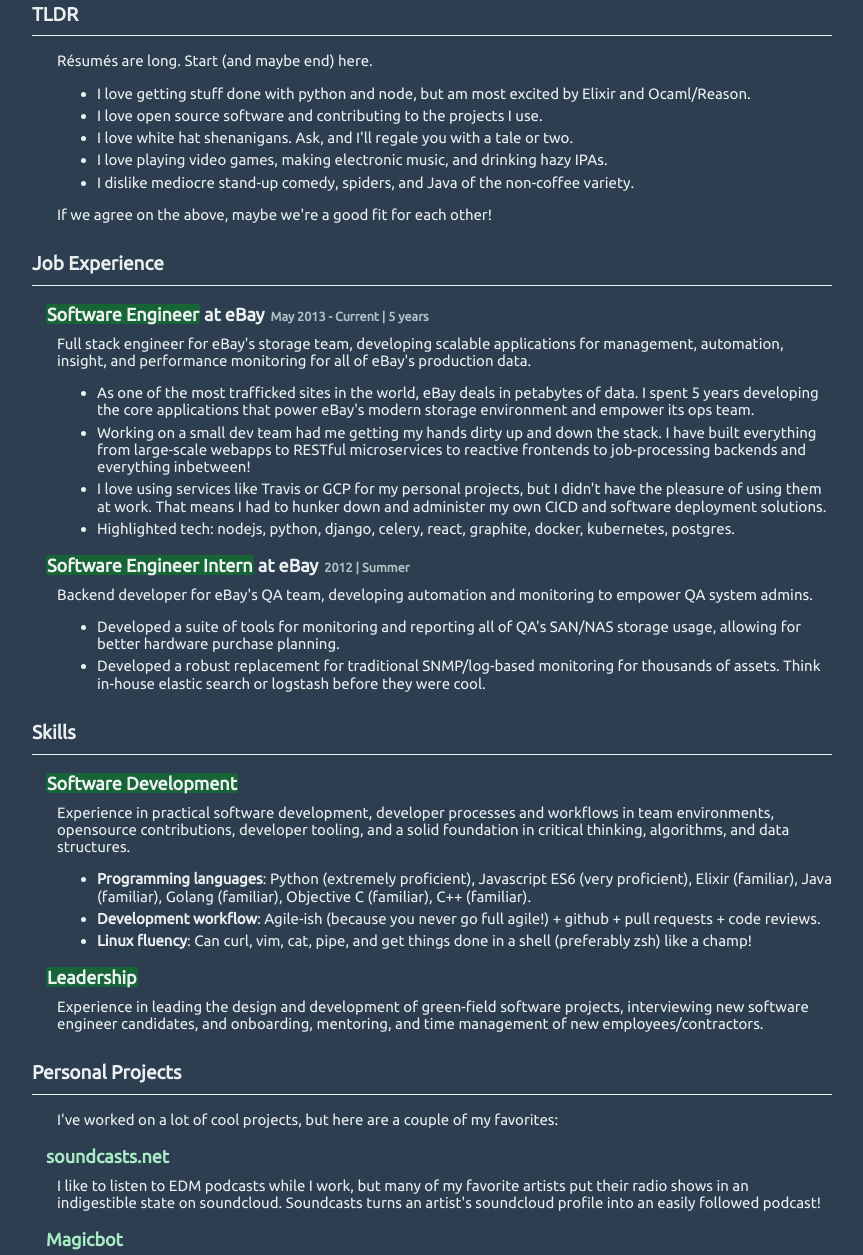
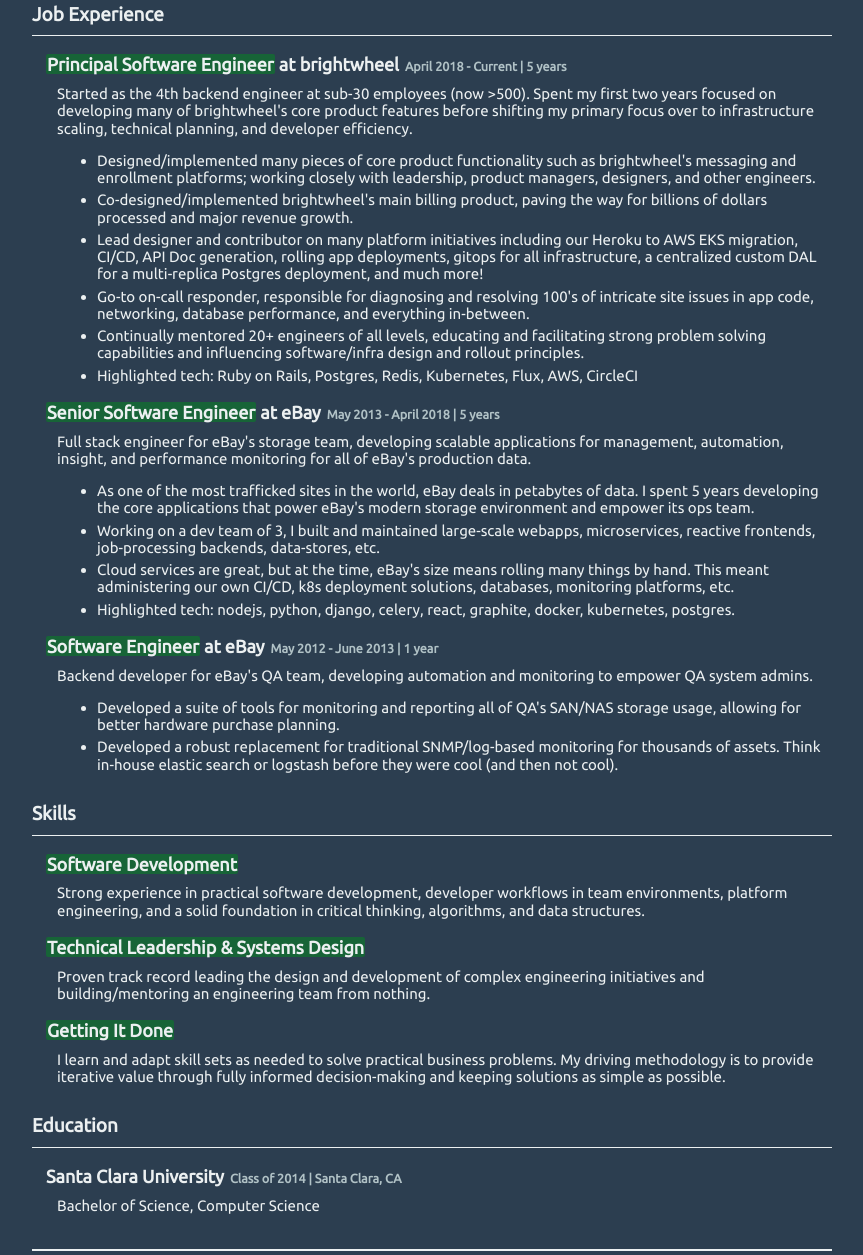
Before and after one commit to mmedal/website, a website: page html/resume/index.pug in a window 1280 px wide. Shown: the part 210-1465 px from the top of the page, without its empty margins (208-1071 px from the left). Drawn offline with nearby package versions, Linux system fonts and the light colour scheme; files that its build step writes are made by us from their sources; files whose address does not match are found by name; a web font is replaced by a local one.

Commit message:
Update resume

```diff
--- a/html/index.pug
+++ b/html/index.pug
@@ -4,11 +4,11 @@
 block content
   .home
     h2 Who am I?
-    p I'm Matt, a software engineer living in the Sunset district of San Francisco.
+    p I'm Matt, a principal software engineer currently living in the San Francisco Bay Area.
     h2 Where do I work?
-    p Currently, I write software to support and automate storage ops at eBay.
+    p For the past 5 years, I've been developing the best product in early education & growing an engineering team from startup to scale at brightwheel.
     h2 What else?
-    p Besides awesome software, I enjoy creating and listening to electronic music, everything related to craft beer, and the outdoors.
+    p Besides quality software, I enjoy spending time with my wife and daughter, playing video games, and everything related to craft beer/coffee.
     h2 Contact me!
     ul.contact
       li
--- a/html/resume/index.pug
+++ b/html/resume/index.pug
@@ -18,66 +18,51 @@
       strong LinkedIn:&nbsp;
       a(href='https://www.linkedin.com/in/mmedal', target='_blank') linkedin.com/in/mmedal
     .section
-      h2 TLDR
+      h2 Job Experience
       .subsection
-        p Résumés are long. Start (and maybe end) here.
+        h3
+          span Principal Software Engineer
+          |  at brightwheel
+          small April 2018 - Current | 5 years
+        p Started as the 4th backend engineer at sub-30 employees (now >500). Spent my first two years focused on developing many of brightwheel's core product features before shifting my primary focus over to infrastructure scaling, technical planning, and developer efficiency.
         ul
-          li I love getting stuff done with python and node, but am most excited by Elixir and Ocaml/Reason.
-          li I love open source software and contributing to the projects I use.
-          li I love white hat shenanigans. Ask, and I'll regale you with a tale or two.
-          li I love playing video games, making electronic music, and drinking hazy IPAs.
-          li I dislike mediocre stand-up comedy, spiders, and Java of the non-coffee variety.
-        p If we agree on the above, maybe we're a good fit for each other!
-    .section
-      h2 Job Experience
+          li Designed/implemented many pieces of core product functionality such as brightwheel's messaging and enrollment platforms; working closely with leadership, product managers, designers, and other engineers.
+          li Co-designed/implemented brightwheel's main billing product, paving the way for billions of dollars processed and major revenue growth.
+          li Lead designer and contributor on many platform initiatives including our Heroku to AWS EKS migration, CI/CD, API Doc generation, rolling app deployments, gitops for all infrastructure, a centralized custom DAL for a multi-replica Postgres deployment, and much more!
+          li Go-to on-call responder, responsible for diagnosing and resolving 100's of intricate site issues in app code, networking, database performance, and everything in-between.
+          li Continually mentored 20+ engineers of all levels, educating and facilitating strong problem solving capabilities and influencing software/infra design and rollout principles.
+          li Highlighted tech: Ruby on Rails, Postgres, Redis, Kubernetes, Flux, AWS, CircleCI
+        h3
+          span Senior Software Engineer
+          |  at eBay
+          small May 2013 - April 2018 | 5 years
+        p Full stack engineer for eBay's storage team, developing scalable applications for management, automation, insight, and performance monitoring for all of eBay's production data.
+        ul
+          li As one of the most trafficked sites in the world, eBay deals in petabytes of data. I spent 5 years developing the core applications that power eBay's modern storage environment and empower its ops team.
+          li Working on a dev team of 3, I built and maintained large-scale webapps, microservices, reactive frontends, job-processing backends, data-stores, etc.
+          li Cloud services are great, but at the time, eBay's size means rolling many things by hand. This meant administering our own CI/CD, k8s deployment solutions, databases, monitoring platforms, etc.
+          li Highlighted tech: nodejs, python, django, celery, react, graphite, docker, kubernetes, postgres.
       .subsection
         h3
           span Software Engineer
           |  at eBay
-          small May 2013 - Current | 5 years
-        p Full stack engineer for eBay's storage team, developing scalable applications for management, automation, insight, and performance monitoring for all of eBay's production data.
-        ul
-          li As one of the most trafficked sites in the world, eBay deals in petabytes of data. I spent 5 years developing the core applications that power eBay's modern storage environment and empower its ops team.
-          li Working on a small dev team had me getting my hands dirty up and down the stack. I have built everything from large-scale webapps to RESTful microservices to reactive frontends to job-processing backends and everything inbetween!
-          li I love using services like Travis or GCP for my personal projects, but I didn't have the pleasure of using them at work. That means I had to hunker down and administer my own CICD and software deployment solutions.
-          li Highlighted tech: nodejs, python, django, celery, react, graphite, docker, kubernetes, postgres.
-      .subsection
-        h3
-          span Software Engineer Intern
-          |  at eBay
-          small 2012 | Summer
+          small May 2012 - June 2013 | 1 year
         p Backend developer for eBay's QA team, developing automation and monitoring to empower QA system admins.
         ul
           li Developed a suite of tools for monitoring and reporting all of QA's SAN/NAS storage usage, allowing for better hardware purchase planning.
-          li Developed a robust replacement for traditional SNMP/log-based monitoring for thousands of assets. Think in-house elastic search or logstash before they were cool.
+          li Developed a robust replacement for traditional SNMP/log-based monitoring for thousands of assets. Think in-house elastic search or logstash before they were cool (and then not cool).
     .section
       h2 Skills
       .subsection
         h3
           span Software Development
-        p Experience in practical software development, developer processes and workflows in team environments, opensource contributions, developer tooling, and a solid foundation in critical thinking, algorithms, and data structures.
-        ul
-          li
-            strong Programming languages
-            | : Python (extremely proficient), Javascript ES6 (very proficient), Elixir (familiar), Java (familiar), Golang (familiar), Objective C (familiar), C++ (familiar).
-          li
-            strong Development workflow
-            | : Agile-ish (because you never go full agile!) + github + pull requests + code reviews.
-          li
-            strong Linux fluency
-            | : Can curl, vim, cat, pipe, and get things done in a shell (preferably zsh) like a champ!
+        p Strong experience in practical software development, developer workflows in team environments, platform engineering, and a solid foundation in critical thinking, algorithms, and data structures.
         h3
-          span Leadership
-        p Experience in leading the design and development of green-field software projects, interviewing new software engineer candidates, and onboarding, mentoring, and time management of new employees/contractors.
-    .section
-      h2 Personal Projects
-      .subsection
-        p I've worked on a lot of cool projects, but here are a couple of my favorites:
-        h3 <a href="https://www.soundcasts.net">soundcasts.net</a>
-        p I like to listen to EDM podcasts while I work, but many of my favorite artists put their radio shows in an indigestible state on soundcloud. Soundcasts turns an artist's soundcloud profile into an easily followed podcast!
-      .subsection
-        h3 <a href="https://github.com/mmedal/magicbot">Magicbot</a>
-        p My coworkers made an #mtg channel on Slack to talk about the latest Magic cards. I made a slack bot for #mtg that displays the images of referred-to cards.
+          span Technical Leadership & Systems Design
+        p Proven track record leading the design and development of complex engineering initiatives and building/mentoring an engineering team from nothing.
+        h3
+          span Getting It Done
+        p I learn and adapt skill sets as needed to solve practical business problems. My driving methodology is to provide iterative value through fully informed decision-making and keeping solutions as simple as possible.
     .section
       h2 Education
       .subsection
```
